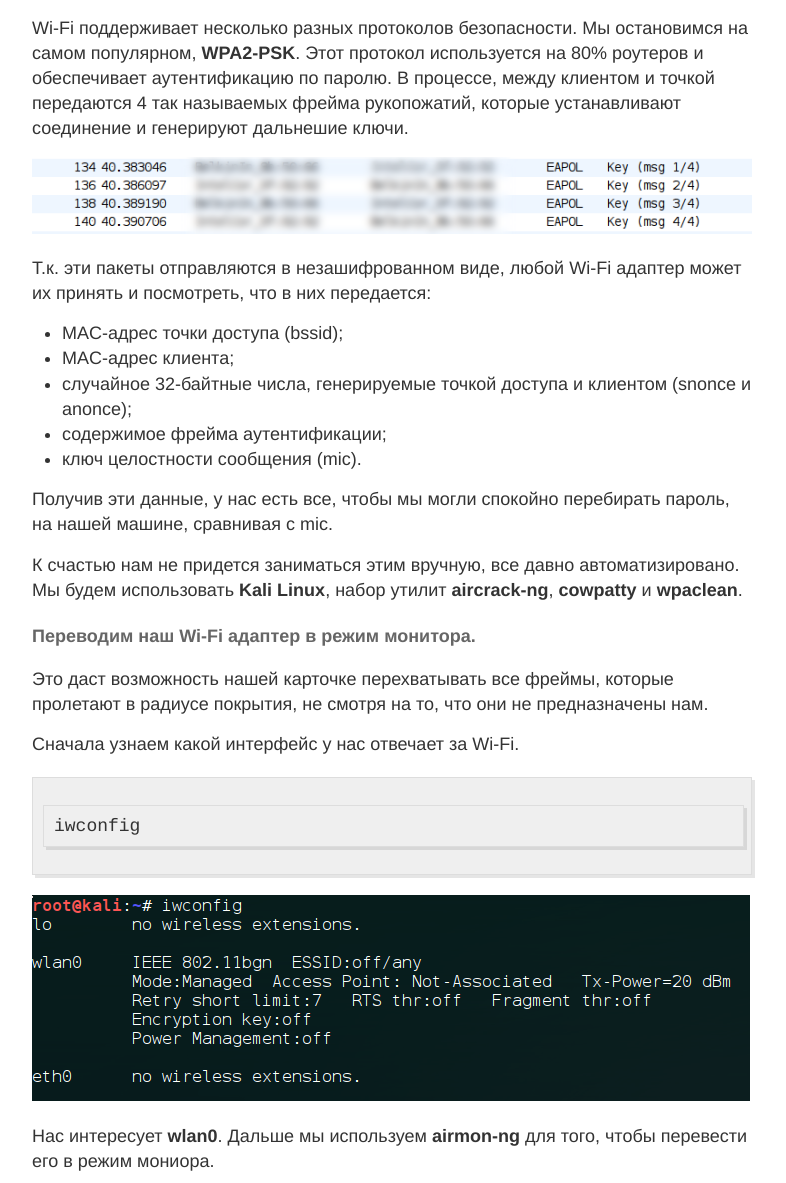
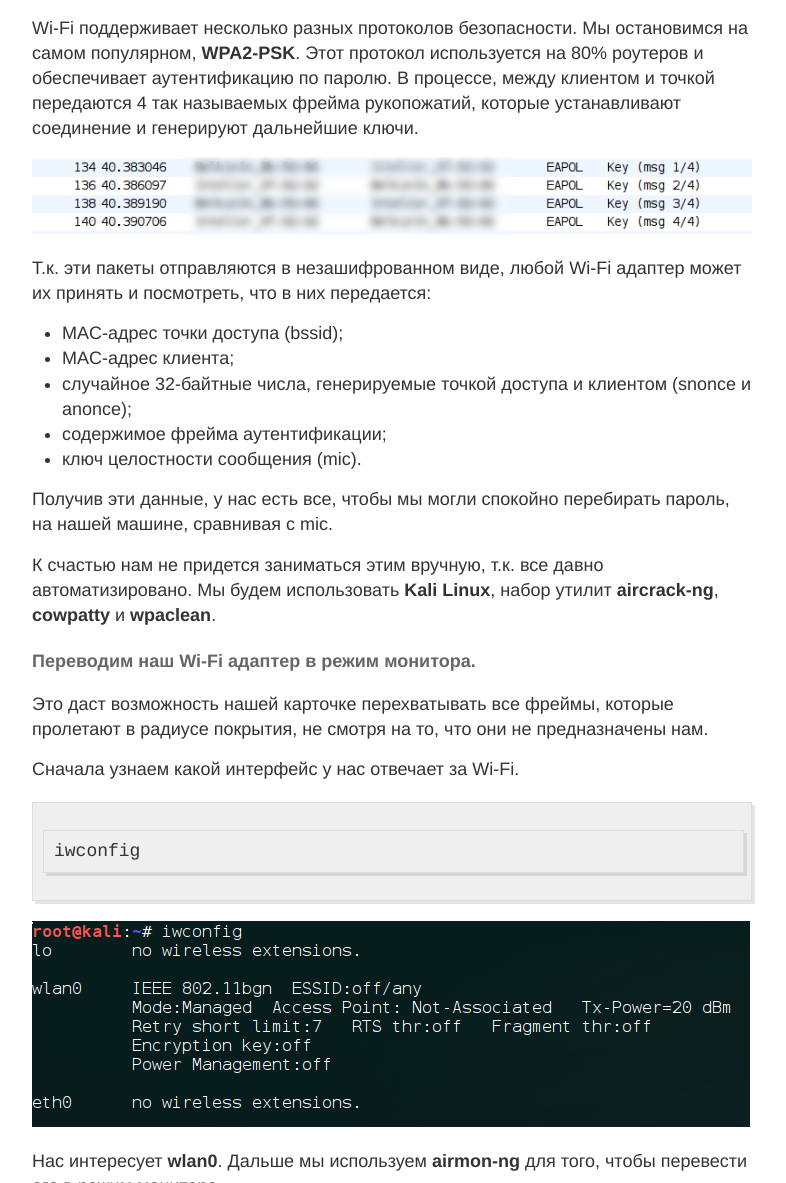
Before and after one commit to mrZizik/blog, a Jekyll site: the page built from _posts/2017-2-4-WPA2-Crack.md, in a window 1280 px wide and 1400 px high, scrolled down 818 px. Shown: the part 217-1400 px from the top of the window, without its empty margins (248-1034 px from the left). Built offline with Jekyll 4.4.1, drawn with Linux system fonts in a browser that asks for light colours; comment, search, counter and statistics services are not loaded; some of the changed text lies outside the part shown.

Commit message:
WPA2 2017-02-05

````diff
--- a/_posts/2017-2-4-WPA2-Crack.md
+++ b/_posts/2017-2-4-WPA2-Crack.md
@@ -14,7 +14,7 @@
 
 *Для того, чтобы проследить за действиями, достаточно базовых знаний linux.*
 
-Wi-Fi поддерживает несколько разных протоколов безопасности. Мы остановимся на самом популярном, **WPA2-PSK**. Этот протокол используется на 80% роутеров и обеспечивает аутентификацию по паролю. В процессе, между клиентом и точкой передаются 4 так называемых фрейма рукопожатий, которые устанавливают соединение и генерируют дальнешие ключи.
+Wi-Fi поддерживает несколько разных протоколов безопасности. Мы остановимся на самом популярном, **WPA2-PSK**. Этот протокол используется на 80% роутеров и обеспечивает аутентификацию по паролю. В процессе, между клиентом и точкой передаются 4 так называемых фрейма рукопожатий, которые устанавливают соединение и генерируют дальнейшие ключи.
 
 ![Handshake]({{ site.baseurl }}/images/handshake.png)
 
@@ -30,7 +30,7 @@
 
 Получив эти данные, у нас есть все, чтобы мы могли спокойно перебирать пароль, на нашей машине, сравнивая с mic.
 
-К счастью нам не придется заниматься этим вручную, все давно автоматизировано. Мы будем использовать **Kali Linux**, набор утилит **aircrack-ng**, **cowpatty** и **wpaclean**.
+К счастью нам не придется заниматься этим вручную, т.к. все давно автоматизировано. Мы будем использовать **Kali Linux**, набор утилит **aircrack-ng**, **cowpatty** и **wpaclean**.
 
 #### Переводим наш Wi-Fi адаптер в режим монитора.
 
@@ -44,7 +44,7 @@
 
 ![iwconfig]({{ site.baseurl }}/images/iwconfig.png)
 
-Нас интересует **wlan0**. Дальше мы используем **airmon-ng** для того, чтобы перевести его в режим мониора.
+Нас интересует **wlan0**. Дальше мы используем **airmon-ng** для того, чтобы перевести его в режим монитора.
 
 ```sh
 airmon-ng start wlan0
````
Also changed, not shown: other parts of _posts/2017-2-4-WPA2-Crack.md (+1 -1 lines).
